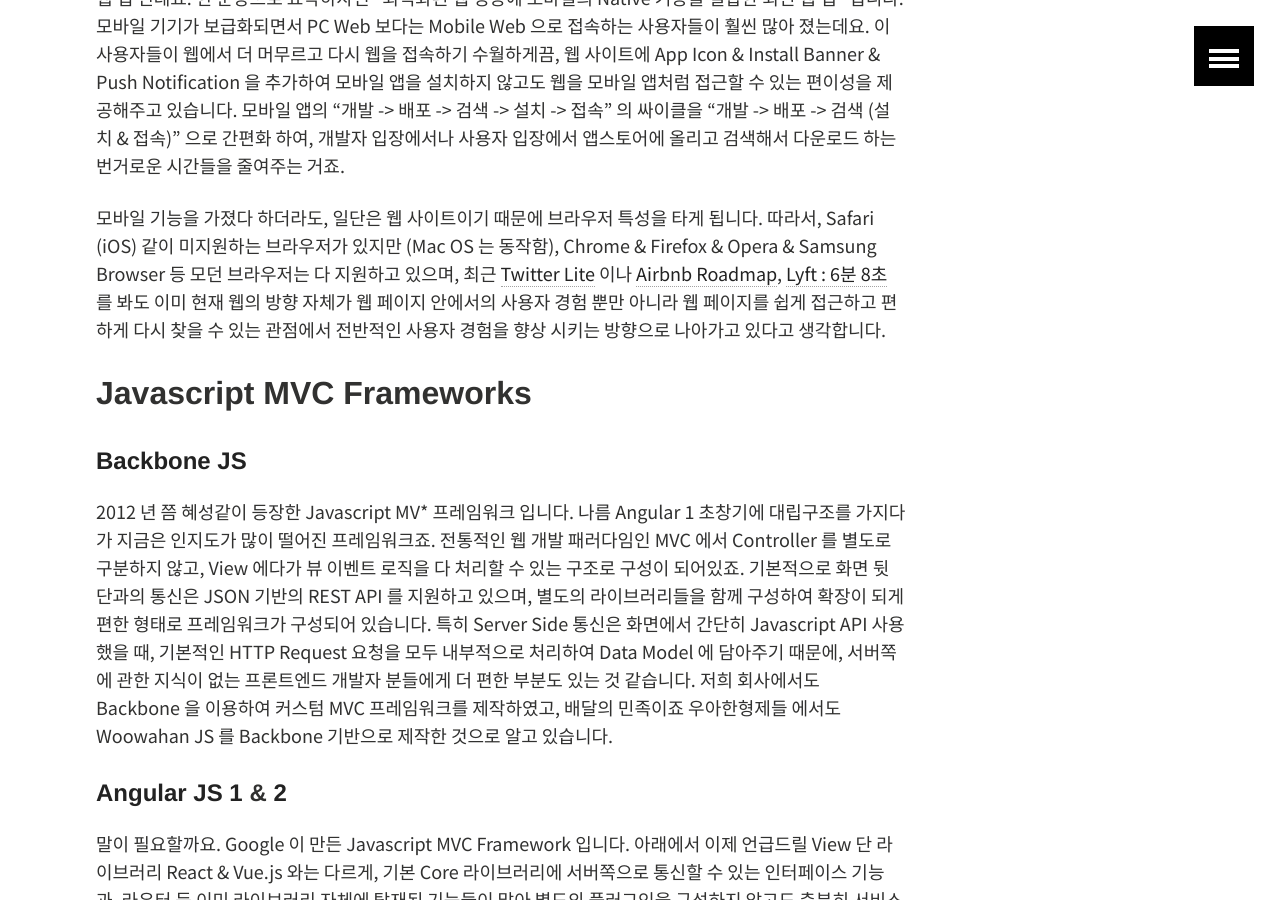
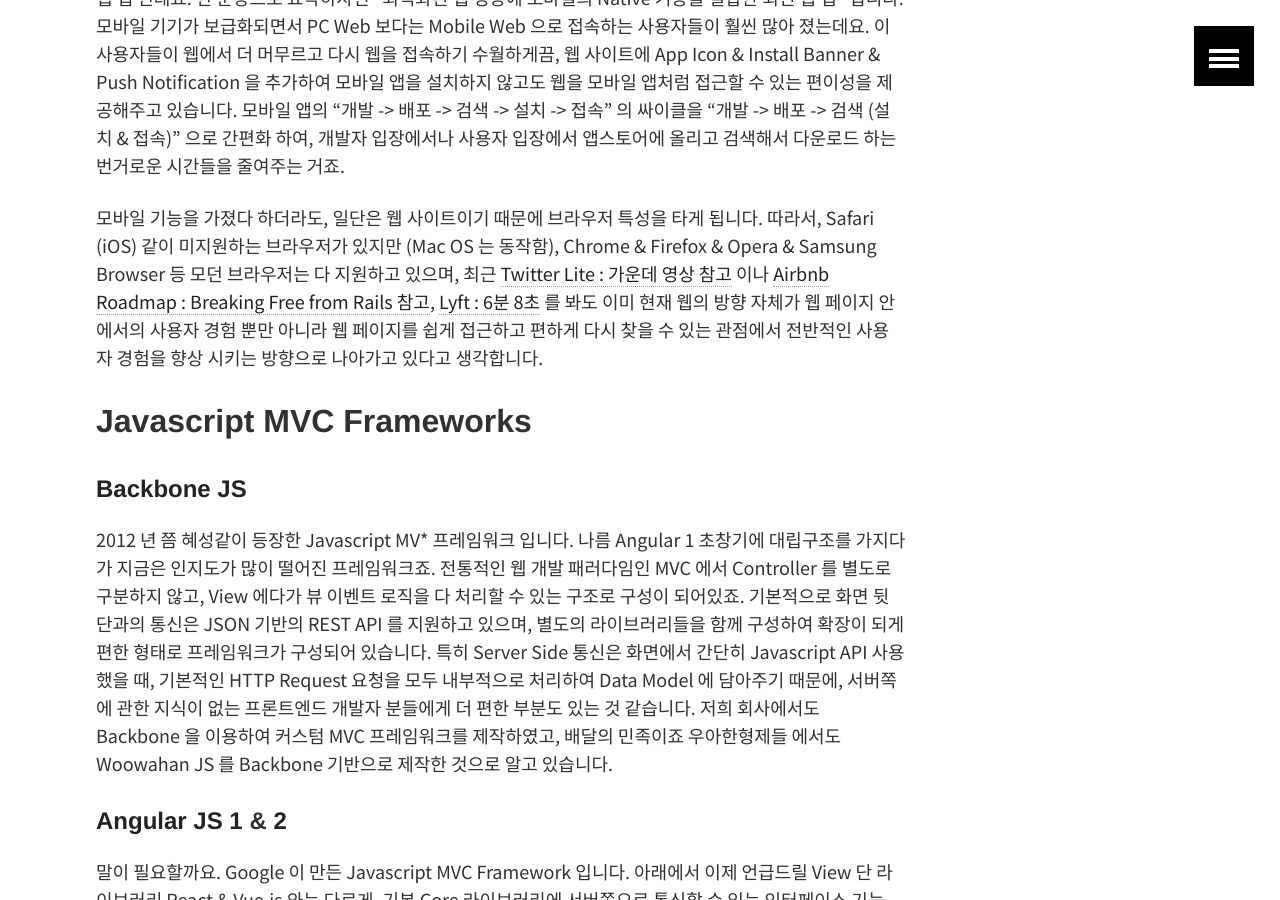
Before and after one commit to joshua1988/joshua1988.github.io, a Jekyll site: the page built from _posts/web_dev/opinion/2017-06-23-where-are-we-and-where-are-we-heading.md, in a window 1280 px wide and 900 px high, scrolled down 3024 px. Built offline with Jekyll 4.4.1, drawn with Linux system fonts in a browser that asks for light colours; comment, search, counter and statistics services are not loaded.

Commit message:
Updated it with more specific guidelines on what to watch

```diff
--- a/_posts/web_dev/opinion/2017-06-23-where-are-we-and-where-are-we-heading.md
+++ b/_posts/web_dev/opinion/2017-06-23-where-are-we-and-where-are-we-heading.md
@@ -85,7 +85,7 @@
 자 그럼 그렇게 화면에서의 사용자 경험 향상 이외에 더 편하게 웹을 사용하기 위해 또 어떠한 노력들이 현재 진행되고 있을까요?
 바로 Progressive Web Apps 입니다. Google 에서 2015 년에 발표한 새로운 형태의 진보한 웹 앱 인데요. 한 문장으로 요약하자면 "최적화된 웹 성능에 모바일의 Native 기능을 결합한 최신 웹 앱" 입니다. 모바일 기기가 보급화되면서 PC Web 보다는 Mobile Web 으로 접속하는 사용자들이 훨씬 많아 졌는데요. 이 사용자들이 웹에서 더 머무르고 다시 웹을 접속하기 수월하게끔, 웹 사이트에 App Icon & Install Banner & Push Notification 을 추가하여 모바일 앱을 설치하지 않고도 웹을 모바일 앱처럼 접근할 수 있는 편이성을 제공해주고 있습니다. 모바일 앱의 "개발 -> 배포 -> 검색 -> 설치 -> 접속" 의 싸이클을 "개발 -> 배포 -> 검색 (설치 & 접속)" 으로 간편화 하여, 개발자 입장에서나 사용자 입장에서 앱스토어에 올리고 검색해서 다운로드 하는 번거로운 시간들을 줄여주는 거죠.
 
-모바일 기능을 가졌다 하더라도, 일단은 웹 사이트이기 때문에 브라우저 특성을 타게 됩니다. 따라서, Safari (iOS) 같이 미지원하는 브라우저가 있지만 (Mac OS 는 동작함), Chrome & Firefox & Opera & Samsung Browser 등 모던 브라우저는 다 지원하고 있으며, 최근 [Twitter Lite](https://blog.twitter.com/official/en_us/topics/product/2017/introducing-twitter-lite.html) 이나 [Airbnb Roadmap](https://medium.com/airbnb-engineering/rearchitecting-airbnbs-frontend-5e213efc24d2), [Lyft : 6분 8초](https://www.youtube.com/watch?v=m-sCdS0sQO8&t=604s) 를 봐도 이미 현재 웹의 방향 자체가 웹 페이지 안에서의 사용자 경험 뿐만 아니라 웹 페이지를 쉽게 접근하고 편하게 다시 찾을 수 있는 관점에서 전반적인 사용자 경험을 향상 시키는 방향으로 나아가고 있다고 생각합니다.
+모바일 기능을 가졌다 하더라도, 일단은 웹 사이트이기 때문에 브라우저 특성을 타게 됩니다. 따라서, Safari (iOS) 같이 미지원하는 브라우저가 있지만 (Mac OS 는 동작함), Chrome & Firefox & Opera & Samsung Browser 등 모던 브라우저는 다 지원하고 있으며, 최근 [Twitter Lite : 가운데 영상 참고](https://blog.twitter.com/official/en_us/topics/product/2017/introducing-twitter-lite.html) 이나 [Airbnb Roadmap : Breaking Free from Rails 참고](https://medium.com/airbnb-engineering/rearchitecting-airbnbs-frontend-5e213efc24d2), [Lyft : 6분 8초](https://www.youtube.com/watch?v=m-sCdS0sQO8&t=604s) 를 봐도 이미 현재 웹의 방향 자체가 웹 페이지 안에서의 사용자 경험 뿐만 아니라 웹 페이지를 쉽게 접근하고 편하게 다시 찾을 수 있는 관점에서 전반적인 사용자 경험을 향상 시키는 방향으로 나아가고 있다고 생각합니다.
 
 ## Javascript MVC Frameworks
 #### [Backbone JS](http://backbonejs.org/)
```
